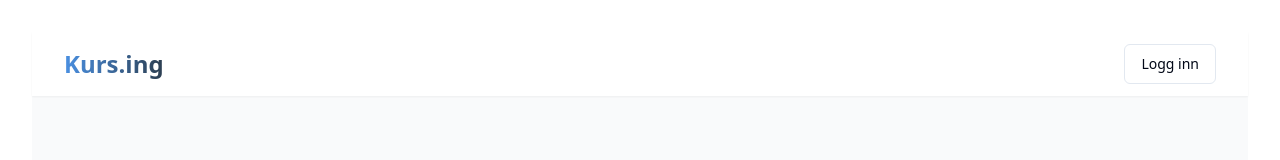
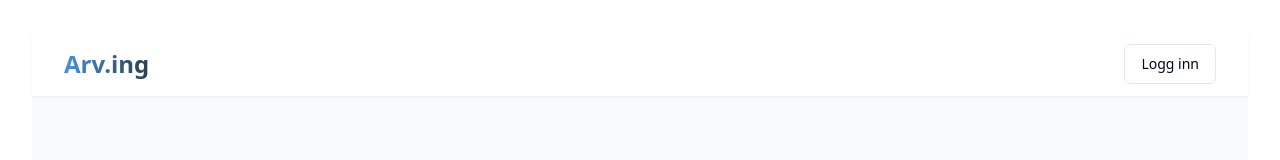
Before and after one commit to OlaTurmo/snug-sailor-platform, a React (Vite) app: page /signup in a window 1280 px wide. Shown: the top 160 px of the page. Built offline with nearby package versions, Linux system fonts and the light colour scheme.

Commit message:
Replace logo with "Arv.ing"
Updated the logo in the top left corner of the application to display "Arv.ing" instead of the previous logo text.
[skip gpt_engineer]

```diff
--- a/src/components/Logo.tsx
+++ b/src/components/Logo.tsx
@@ -4,7 +4,7 @@ export const Logo = () => {
   return (
     <Link to="/" className="flex items-center space-x-2">
       <span className="text-2xl font-bold bg-gradient-to-r from-primary to-accent bg-clip-text text-transparent">
-        Kurs.ing
+        Arv.ing
       </span>
     </Link>
   );
```
